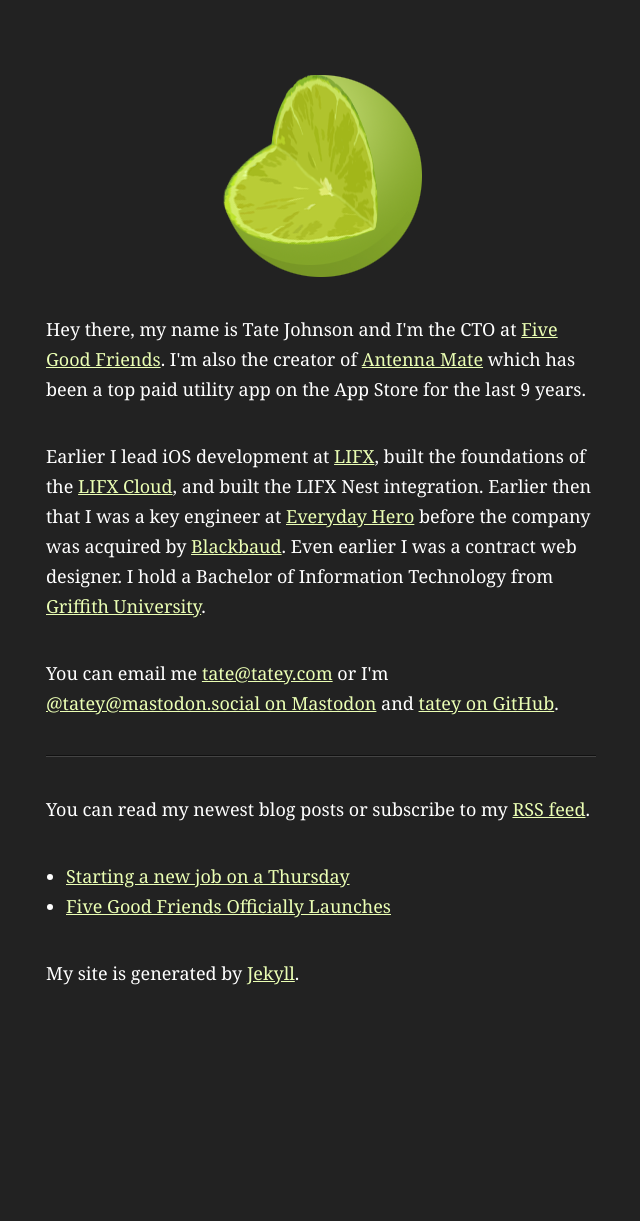
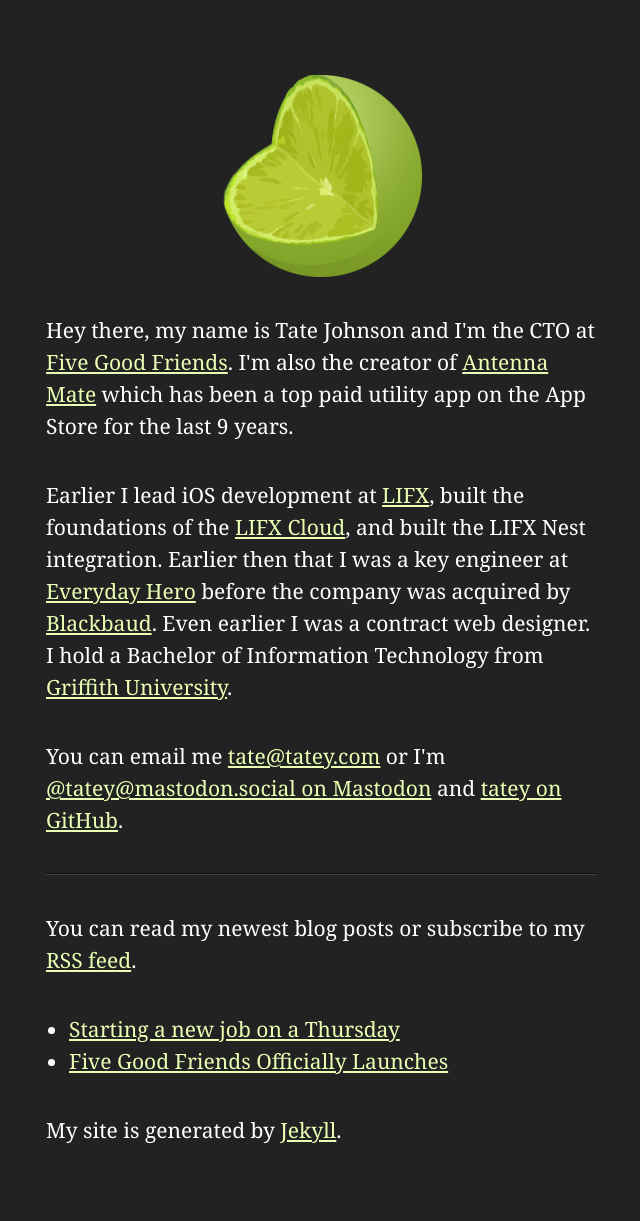
Before and after one commit to tatey/tatey.com, a Jekyll site: the page built from index.html, in a window 1280 px wide. Shown: the whole page, without its empty margins (319-959 px from the left). Built offline with Jekyll 4.4.1, drawn with Linux system fonts in a browser that asks for light colours; before the commit the page ends 1063 px from its top, so only the background shows below that.

Commit message:
Tweak index CSS to have larger text and fix some spacing.

```diff
--- a/index.html
+++ b/index.html
@@ -17,8 +17,15 @@
         line-height: 30px;
       }
 
+      @media only screen and (min-width: 481px) {
+        html {
+          font-size: 21px;
+          line-height: 32px;
+        }
+      }
+
       body {
-        margin: 0 5%;
+        margin: 37px 5%;
       }
 
       @media only screen and (min-width: 481px) {
@@ -36,6 +43,7 @@
         display: block
       }
 
+      h1:active,
       h1:hover {
         background-position: bottom left;
       }
@@ -59,7 +67,7 @@
 
       p,
       ul,
-      .hr{
+      .hr {
         margin: 0;
         margin-bottom: 37px;
       }
@@ -69,7 +77,7 @@
       }
 
       ul > li {
-        margin-left: 20px;
+        margin-left: 23px;
       }
 
       .hr {
```
